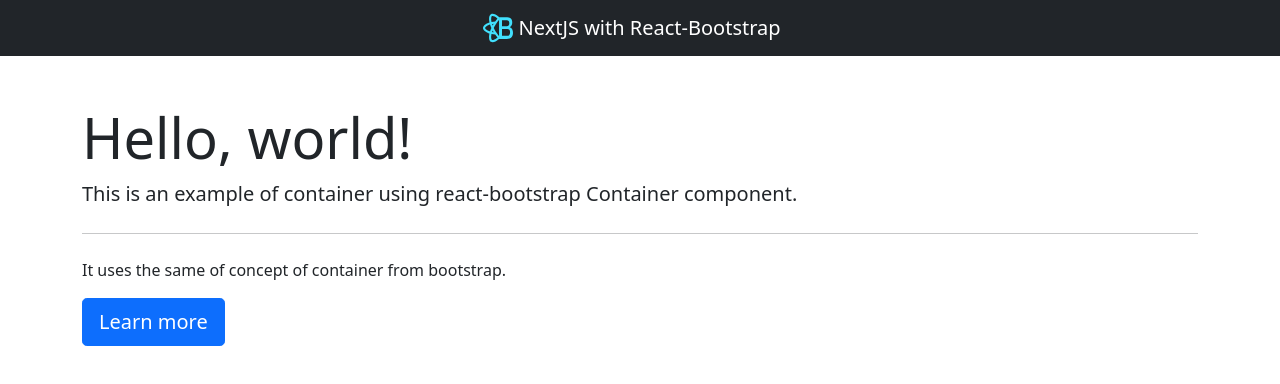
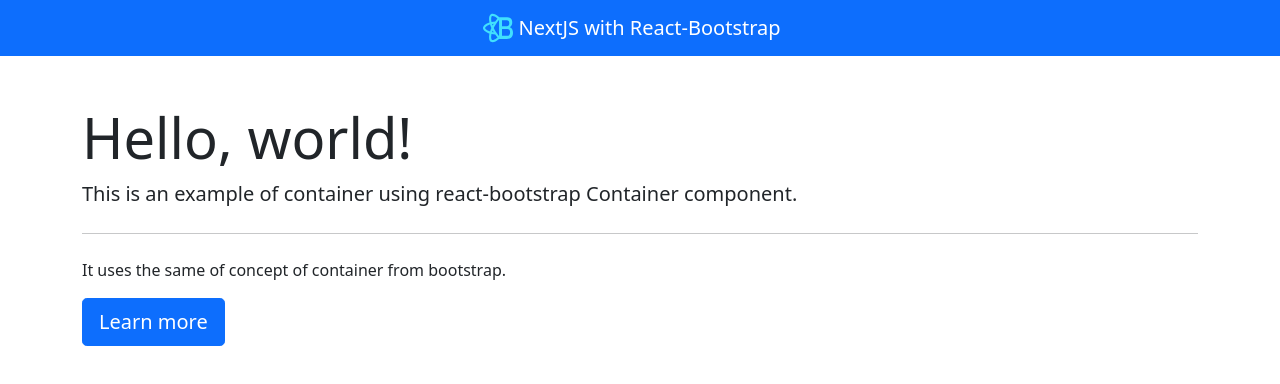
Before and after one commit to WEEFAA/nextjs-with-react-bootstrap, a Next.js app: page / in a window 1280 px wide. Shown: the top 384 px of the page. Built offline with nearby package versions, Linux system fonts and the light colour scheme.

Commit message:
[Layout] used primary color for navigation

```diff
--- a/layouts/default.js
+++ b/layouts/default.js
@@ -4,7 +4,7 @@ import Container from 'react-bootstrap/Container'
 const Layout = function (props) {
   return (
     <>
-      <Navbar bg="dark" variant="dark">
+      <Navbar bg="primary" variant="dark">
         <Container className="justify-content-center">
           <Navbar.Brand href="#home">
             <img
```
